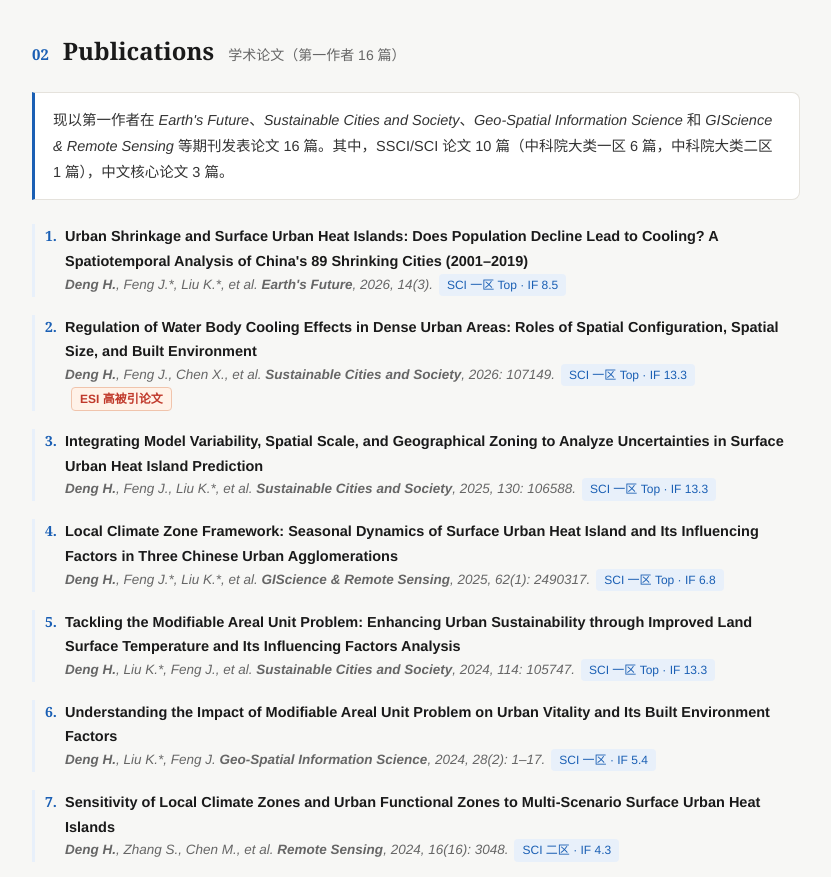
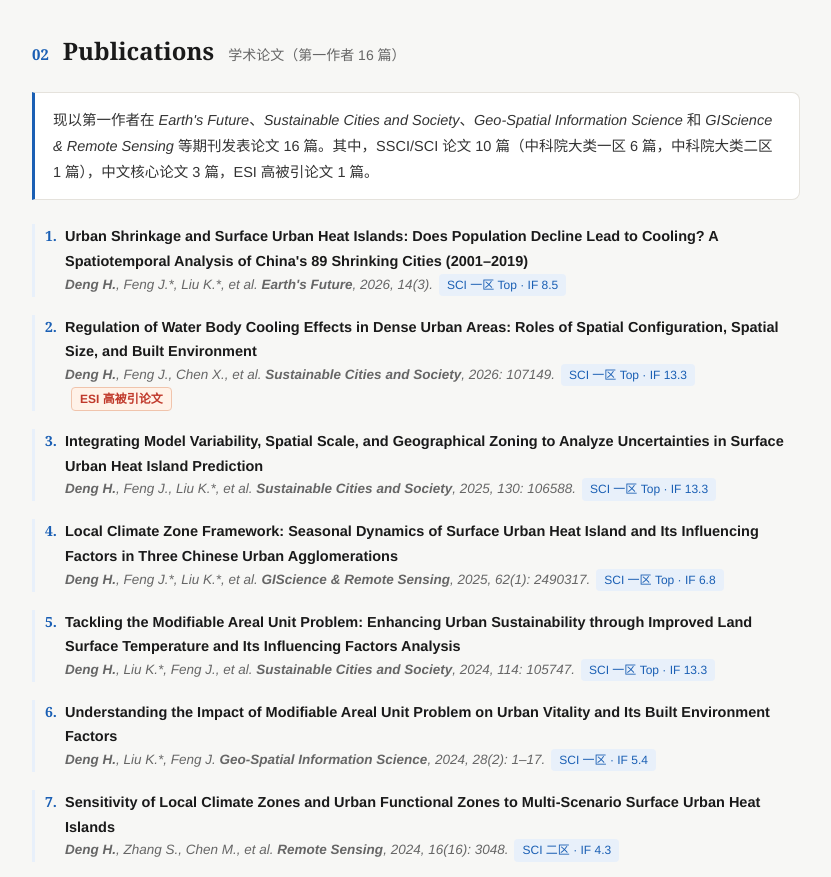
Before and after one commit to denghaojian/denghaojian.github.io, a plain HTML site: page index.html in a window 1280 px wide. Shown: the part 907-1784 px from the top of the page, without its empty margins (398-1229 px from the left). Drawn offline with Linux system fonts and the light colour scheme.

Commit message:
Add ESI count to publications intro

```diff
--- a/index.html
+++ b/index.html
@@ -151,7 +151,7 @@ footer{padding:26px 0 10px;font-size:13px;color:var(--muted);text-align:center}
     <section id="publications">
       <div class="sec-head"><span class="sec-num">02</span><h3>Publications</h3><span class="sub">学术论文（第一作者 16 篇）</span></div>
 
-      <p class="pub-intro">现以第一作者在 <i>Earth's Future</i>、<i>Sustainable Cities and Society</i>、<i>Geo-Spatial Information Science</i> 和 <i>GIScience &amp; Remote Sensing</i> 等期刊发表论文 16 篇。其中，SSCI/SCI 论文 10 篇（中科院大类一区 6 篇，中科院大类二区 1 篇），中文核心论文 3 篇。</p>
+      <p class="pub-intro">现以第一作者在 <i>Earth's Future</i>、<i>Sustainable Cities and Society</i>、<i>Geo-Spatial Information Science</i> 和 <i>GIScience &amp; Remote Sensing</i> 等期刊发表论文 16 篇。其中，SSCI/SCI 论文 10 篇（中科院大类一区 6 篇，中科院大类二区 1 篇），中文核心论文 3 篇，ESI 高被引论文 1 篇。</p>
 
       <div class="pub">
         <div class="t">Urban Shrinkage and Surface Urban Heat Islands: Does Population Decline Lead to Cooling? A Spatiotemporal Analysis of China's 89 Shrinking Cities (2001–2019)</div>
```
